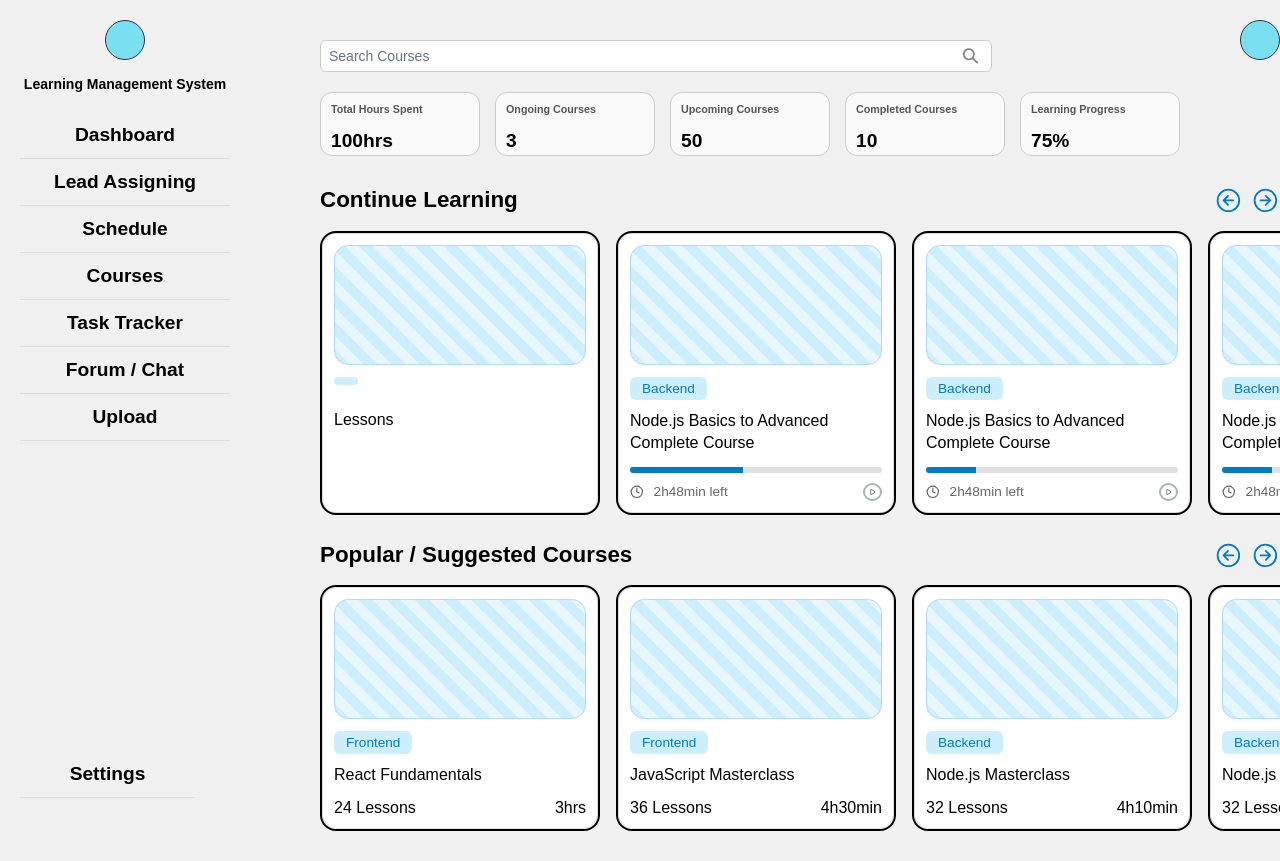
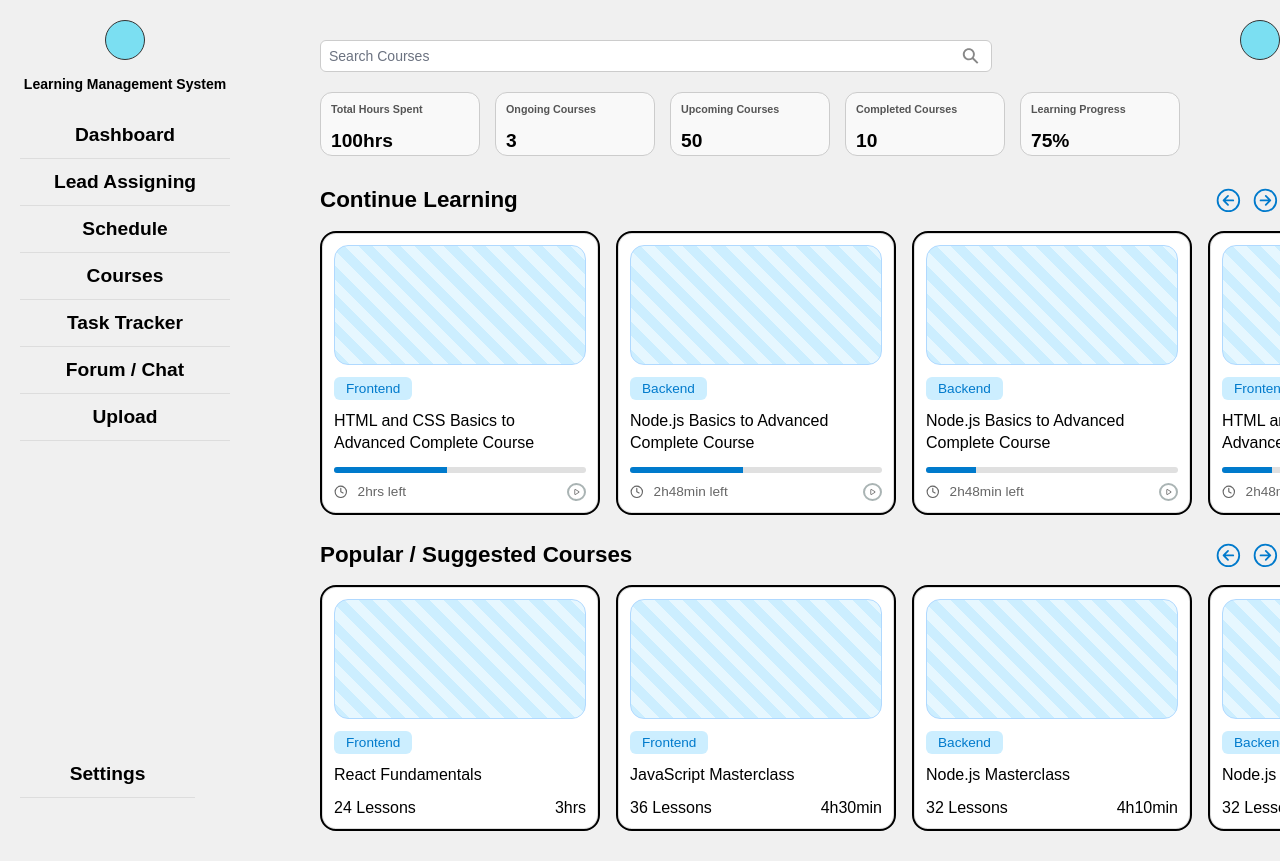
Before and after one commit to subhashini-git123/lms-project, a React (Create React App) app: page /card in a window 1280 px wide. Built offline with nearby package versions, Linux system fonts and the light colour scheme.

Commit message:
CSS is updated

```diff
--- a/src/pages/CourseContext.js
+++ b/src/pages/CourseContext.js
@@ -5,6 +5,10 @@
 export const CourseProvider = ({ children }) => {
   const continueCourses = [
     {
+        title: "HTML and CSS Basics to Advanced Complete Course",
+      tag: "Frontend",
+      duration: "2hrs",
+      progress: 45,
     },
     {
       title: "Node.js Basics to Advanced Complete Course",
@@ -19,8 +23,8 @@
       progress: 20,
     },
     {
-      title: "Node.js Basics to Advanced Complete Course",
-      tag: "Backend",
+      title: "HTML and CSS Basics to Advanced Complete Course",
+      tag: "Frontend",
       duration: "2h48min",
       progress: 20,
     },
```
